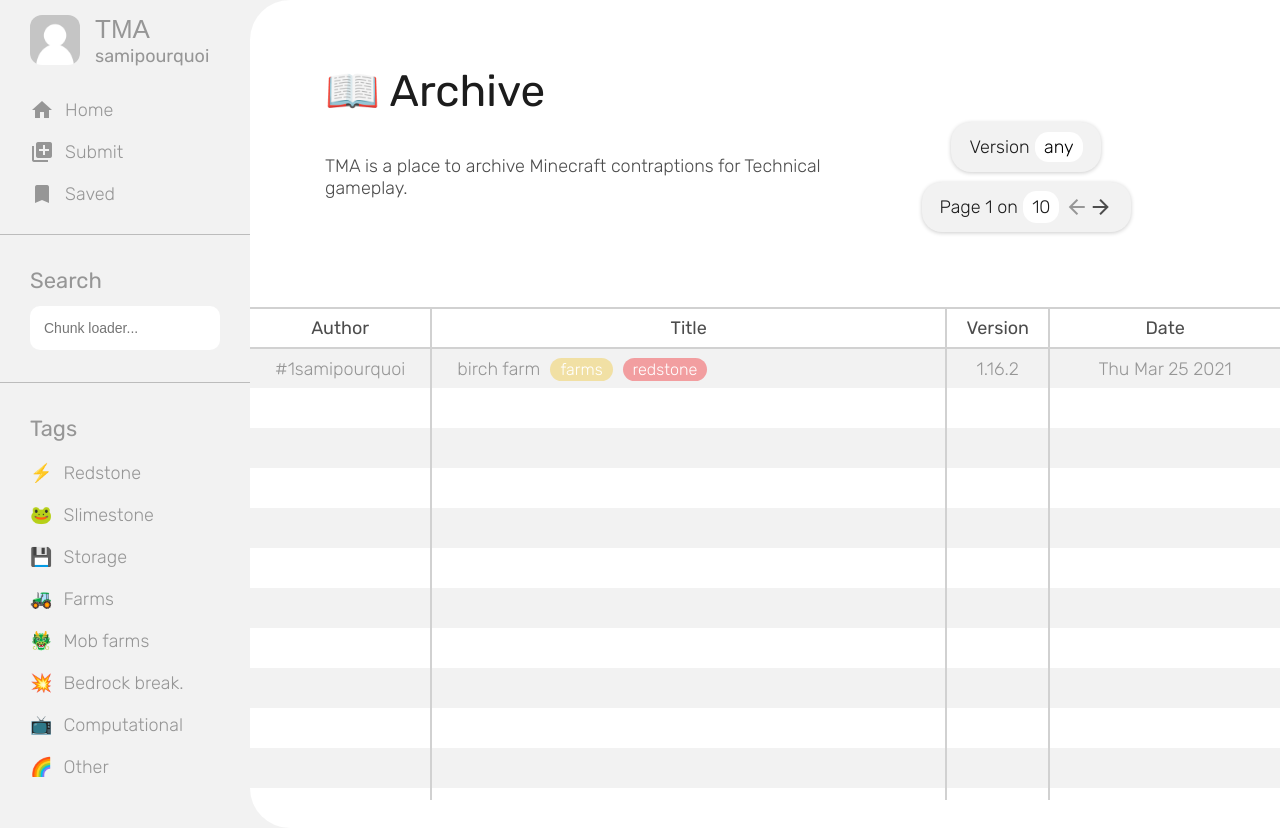
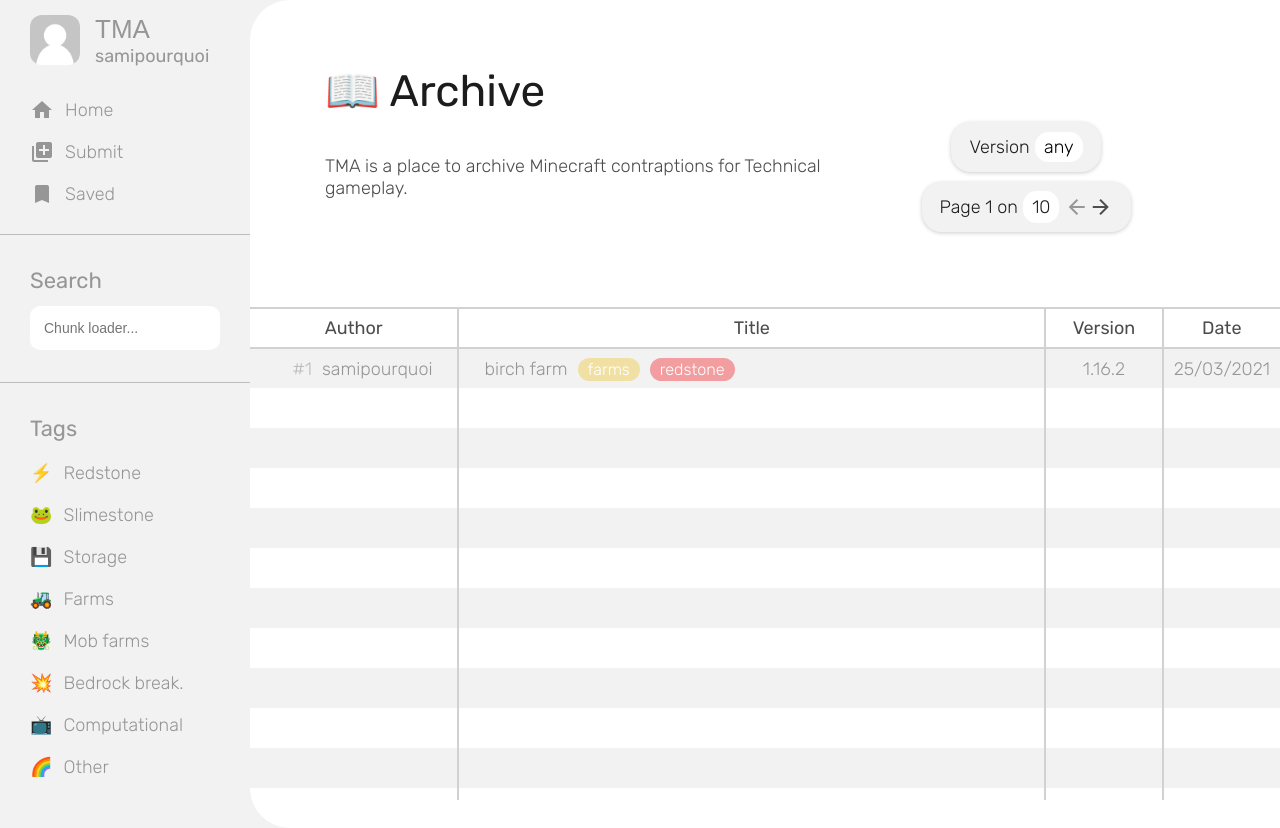
Before and after one commit to samipourquoi/tma, a Next.js app in the folder packages/othello/: page /archive in a window 1280 px wide. Built offline with nearby package versions, Linux system fonts and the light colour scheme; a web font is replaced by a local one.

Commit message:
othello: add row id styling and date formatting

```diff
--- a/packages/othello/src/components/table.tsx
+++ b/packages/othello/src/components/table.tsx
@@ -43,7 +43,7 @@ export default function Table({ rows }: TableProps) {
                 <span className="tags">{row.tags}</span>
               </th>
               <th>{row.version}</th>
-              <th>{row.date.toDateString()}</th>
+              <th>{formatDate(row.date)}</th>
             </tr>
           ) : (
             <tr key={i}>
@@ -58,3 +58,15 @@ export default function Table({ rows }: TableProps) {
     </div>
   )
 }
+
+function formatDate(timestamp: Date | number):
+  string
+{
+  const date = new Date(timestamp);
+  let year = date.getFullYear();
+  let month = (1 + date.getMonth()).toString();
+  month = month.length > 1 ? month : "0" + month;
+  let day = date.getDate().toString();
+  day = day.length > 1 ? day : "0" + day;
+  return day + "/" + month + "/" + year;
+}
--- a/packages/othello/src/pages/archive.tsx
+++ b/packages/othello/src/pages/archive.tsx
@@ -11,7 +11,7 @@ export default function ArchivePage() {
     {
       title: "birch farm",
       author: "samipourquoi",
-      date: new Date(),
+      date: new Date(1616710063557),
       version: "1.16.2",
       tags: (
         <>
--- a/packages/othello/src/styles/components/table.scss
+++ b/packages/othello/src/styles/components/table.scss
@@ -1,3 +1,5 @@
+// I really hate this file, I need to refactor this.
+
 @use "../abstracts/colors";
 
 .table {
@@ -27,7 +29,8 @@
     border: 2px solid #d1d1d1;
 
     &:nth-child(#{$author-row-index}) {
-      width: 16%;
+      width: 12%;
+      text-overflow: ellipsis;
     }
 
     &:nth-child(#{$title-row-index}) {
@@ -35,6 +38,10 @@
     }
 
     &:nth-child(#{$version-row-index}) {
+      width: 10%;
+    }
+
+    &:nth-child(#{$date-row-index}) {
       width: 10%;
     }
   }
@@ -66,4 +73,9 @@
 
   th:first-child   { border-left:   none; }
   th:last-child    { border-right:  none; }
+
+  .row-id {
+    color: var(--cl-constrast-500);
+    margin-right: 1rem;
+  }
 }
```
